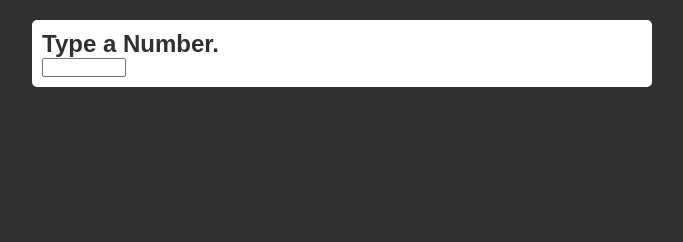
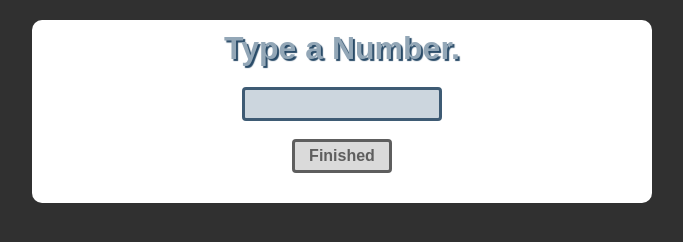
Before and after one commit to victor-4guiar/TimerJS, a plain HTML site: page index.html in a window 1280 px wide. Shown: the whole page, without its empty margins (298-981 px from the left). Drawn offline with Linux system fonts and the light colour scheme.

Commit message:
css semifinished

```diff
--- a/index.html
+++ b/index.html
@@ -12,7 +12,8 @@
 		<section id="secion">
 			<div id="entr">
 				<h1 id="grandmsg">Type a Number.</h1>
-				<input type="number" min="0" max="100000" name="valu"/>
+				<input type="number" min="0" max="100000" id="numi" name="valu"/><br>
+				<input type="button" value="Finished" id="buti" class="noclick" onclick="clicked()"/>
 			</div>
 			<div id="said">
 				<h1 id="msg"></h1>
--- a/index.js
+++ b/index.js
@@ -0,0 +1,8 @@
+function clicked(){
+	document.getElementById('buti').classList.remove('noclick');
+	document.getElementById('buti').classList.add('click');
+	setTimeout(()=>{
+		document.getElementById('buti').classList.remove('click');
+		document.getElementById('buti').classList.add('noclick');
+	}, 200);
+}
--- a/style.css
+++ b/style.css
@@ -14,6 +14,55 @@ section#secion{
 	max-width: 600px;
 	max-height: 400px;
 	margin: 20px auto 20px auto;
-	border-radius: 5px;
+	border-radius: 10px;
 	padding: 10px;
+	animation: 2s aparec linear;
 }
+
+section h1{
+	font-size: 2em;
+	color: #93A7B7;
+	text-shadow: 2px 2px 1px #284A67;
+	margin-bottom: 20px;
+	text-align: center;
+}
+
+section input{
+	display: block;
+	font-size: 1em;
+	font-weight: bold;
+	border: none;
+	padding: 5px;
+	background-color: #CCD6DE;
+	color: #3E5B74;
+	width: 200px;
+	text-align: center;
+	border: 3px solid #3E5B74;
+	border-radius: 4px;
+	margin: auto;
+}
+
+section input#buti.noclick{
+	width: 100px;
+	border-color: #5E5E5E;
+	color: #5E5E5E;
+	background-color: #DADADA;
+	transition: 1s background-color ease-out, 1s color ease-out, 1s border-color ease-out;
+}
+
+section input#buti.noclick:hover{
+	background-color: white;
+	color: #BCBCBC;
+	border-color: #BCBCBC;
+}
+
+section input#buti.click{
+	border-color: #555;
+	color: #555;
+	background-color: #AAA;
+	width: 100px;
+}
+
+@keyframes aparec{
+	from{opacity: 0%;}to{opacity: 100%;}
+}
```
